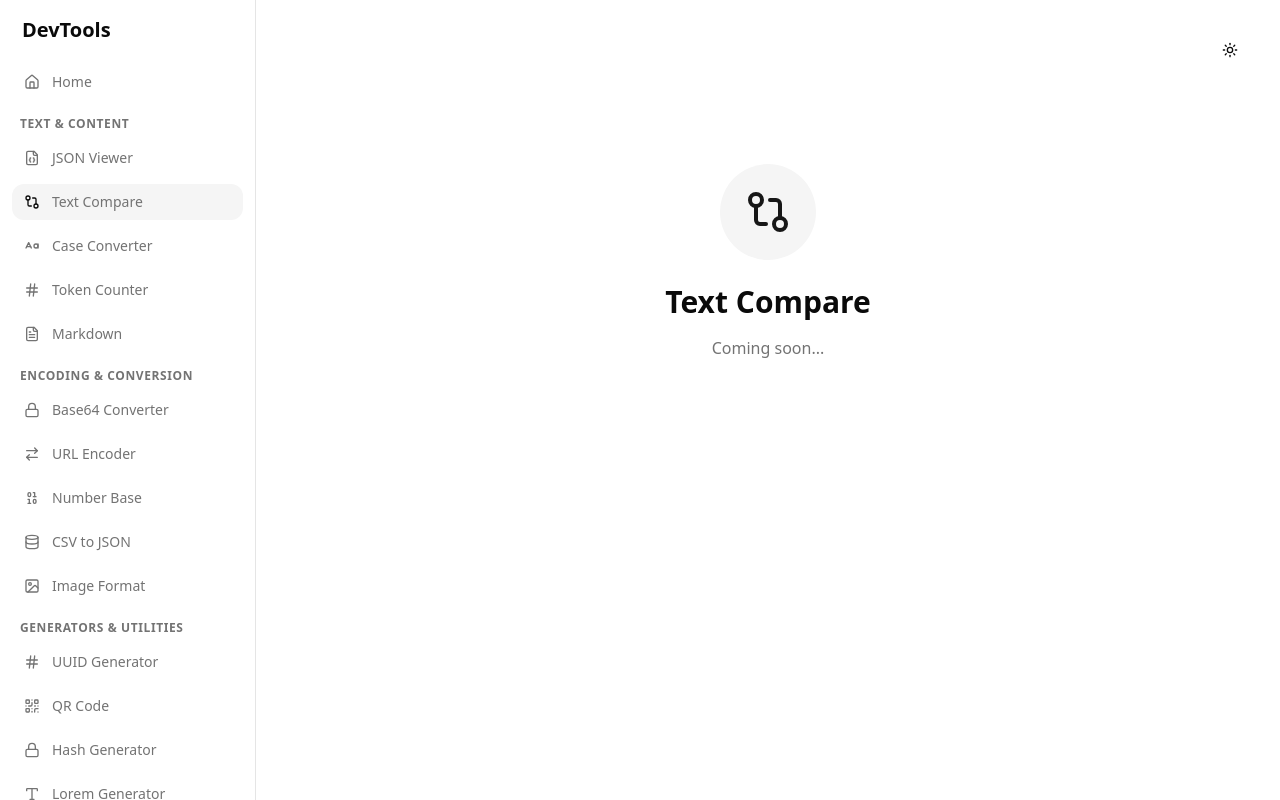
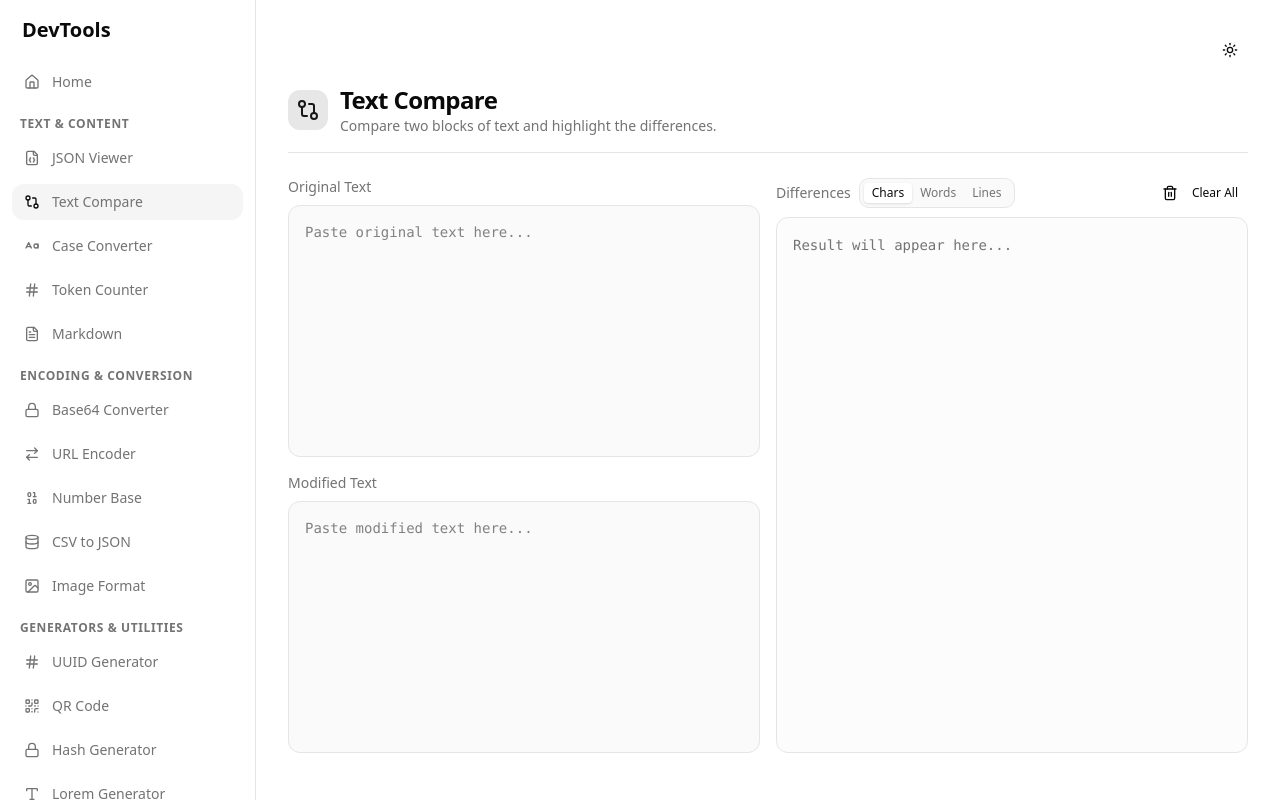
Before and after one commit to Gazi2050/toolkit, a SvelteKit app: page /text-compare in a window 1280 px wide. Built offline with nearby package versions, Linux system fonts and the light colour scheme.

Commit message:
Add TextCompare tool with diff support and custom scrollbar

```diff
--- a/package.json
+++ b/package.json
@@ -40,5 +40,9 @@
 		"typescript-eslint": "^8.47.0",
 		"vite": "^7.2.2",
 		"vite-plugin-devtools-json": "^1.0.0"
+	},
+	"dependencies": {
+		"@types/diff": "^8.0.0",
+		"diff": "^8.0.2"
 	}
 }
--- a/src/lib/components/tools/JsonViewer.svelte
+++ b/src/lib/components/tools/JsonViewer.svelte
@@ -2,10 +2,10 @@
 	import { Copy, Trash2, FileJson, Minimize, Maximize } from '@lucide/svelte';
 	import { Button } from '$lib/components/ui/button';
 
-	let input = '';
-	let output = '';
-	let error = '';
-	let mode: 'format' | 'minify' = 'format';
+	let input = $state('');
+	let output = $state('');
+	let error = $state('');
+	let mode: 'format' | 'minify' = $state('format');
 
 	function formatJSON() {
 		try {
@@ -52,13 +52,10 @@
 			navigator.clipboard.writeText(output);
 		}
 	}
-
-	// Auto-format on input change if valid (optional, maybe too aggressive)
-	// For now, let's stick to manual buttons or maybe format on paste?
 </script>
 
 <div class="grid h-[calc(100vh-12rem)] gap-4 lg:grid-cols-2">
-	<div class="flex flex-col gap-2">
+	<div class="flex h-full min-h-0 flex-col gap-2">
 		<div class="flex items-center justify-between">
 			<label for="json-input" class="text-sm font-medium text-muted-foreground">Input JSON</label>
 			<div class="flex gap-2">
@@ -70,12 +67,12 @@
 		<textarea
 			id="json-input"
 			bind:value={input}
-			class="flex-1 resize-none rounded-lg border bg-muted/50 p-4 font-mono text-sm focus:outline-none focus:ring-2 focus:ring-primary"
+			class="custom-scrollbar flex-1 resize-none rounded-lg border bg-muted/50 p-4 font-mono text-sm focus:outline-none focus:ring-2 focus:ring-primary"
 			placeholder="Paste your JSON here..."
 		></textarea>
 	</div>
 
-	<div class="flex flex-col gap-2">
+	<div class="flex h-full min-h-0 flex-col gap-2">
 		<div class="flex items-center justify-between">
 			<span class="text-sm font-medium text-muted-foreground">Output</span>
 			<div class="flex gap-2">
@@ -94,7 +91,7 @@
 					Error: {error}
 				</div>
 			{:else}
-				<pre class="h-full overflow-auto p-4 font-mono text-sm text-green-400">{output}</pre>
+				<pre class="custom-scrollbar h-full overflow-auto p-4 font-mono text-sm text-green-400">{output}</pre>
 			{/if}
 		</div>
 	</div>
--- /dev/null
+++ b/src/lib/components/tools/TextCompare.svelte
@@ -0,0 +1,115 @@
+<script lang="ts">
+	import { diffChars, diffLines, diffWords } from 'diff';
+	import { Button } from '$lib/components/ui/button';
+	import { Copy, Trash2, GitCompare } from '@lucide/svelte'; // Note: lucide-svelte import fixed in previous step but just to be safe
+
+	let oldText = $state('');
+	let newText = $state('');
+	let diffResult: any[] = $state([]);
+	let mode: 'chars' | 'words' | 'lines' = $state('chars');
+
+	function calculateDiff() {
+		if (!oldText && !newText) {
+			diffResult = [];
+			return;
+		}
+
+		switch (mode) {
+			case 'chars':
+				diffResult = diffChars(oldText, newText);
+				break;
+			case 'words':
+				diffResult = diffWords(oldText, newText);
+				break;
+			case 'lines':
+				diffResult = diffLines(oldText, newText);
+				break;
+		}
+	}
+
+	function clear() {
+		oldText = '';
+		newText = '';
+		diffResult = [];
+	}
+
+	// Recalculate when inputs or mode change
+	$effect(() => {
+		if (oldText || newText || mode) calculateDiff();
+	});
+</script>
+
+<div class="grid h-[calc(100vh-14rem)] gap-4 lg:grid-cols-2">
+	<!-- Inputs -->
+	<div class="flex flex-col gap-4">
+		<div class="flex h-1/2 flex-col gap-2">
+			<label for="original" class="text-sm font-medium text-muted-foreground">Original Text</label>
+			<textarea
+				id="original"
+				bind:value={oldText}
+				class="flex-1 resize-none rounded-lg border bg-muted/50 p-4 font-mono text-sm focus:outline-none focus:ring-2 focus:ring-primary"
+				placeholder="Paste original text here..."
+			></textarea>
+		</div>
+		<div class="flex h-1/2 flex-col gap-2">
+			<label for="modified" class="text-sm font-medium text-muted-foreground">Modified Text</label>
+			<textarea
+				id="modified"
+				bind:value={newText}
+				class="flex-1 resize-none rounded-lg border bg-muted/50 p-4 font-mono text-sm focus:outline-none focus:ring-2 focus:ring-primary"
+				placeholder="Paste modified text here..."
+			></textarea>
+		</div>
+	</div>
+
+	<!-- Output -->
+	<div class="flex flex-col gap-2">
+		<div class="flex items-center justify-between">
+			<div class="flex items-center gap-2">
+				<span class="text-sm font-medium text-muted-foreground">Differences</span>
+				<div class="flex rounded-md border bg-muted/50 p-1">
+					<button
+						class="rounded px-2 py-0.5 text-xs font-medium transition-colors {mode === 'chars' ? 'bg-background shadow-sm' : 'text-muted-foreground hover:text-foreground'}"
+						onclick={() => (mode = 'chars')}
+					>
+						Chars
+					</button>
+					<button
+						class="rounded px-2 py-0.5 text-xs font-medium transition-colors {mode === 'words' ? 'bg-background shadow-sm' : 'text-muted-foreground hover:text-foreground'}"
+						onclick={() => (mode = 'words')}
+					>
+						Words
+					</button>
+					<button
+						class="rounded px-2 py-0.5 text-xs font-medium transition-colors {mode === 'lines' ? 'bg-background shadow-sm' : 'text-muted-foreground hover:text-foreground'}"
+						onclick={() => (mode = 'lines')}
+					>
+						Lines
+					</button>
+				</div>
+			</div>
+			<Button variant="ghost" size="sm" onclick={clear} class="h-8 text-xs">
+				<Trash2 class="mr-2 h-3 w-3" />
+				Clear All
+			</Button>
+		</div>
+
+		<div class="relative flex-1 overflow-hidden rounded-lg border bg-muted/30">
+			<div class="h-full overflow-auto p-4 font-mono text-sm leading-relaxed">
+				{#each diffResult as part}
+					<span
+						class="{part.added ? 'bg-green-500/20 text-green-600 dark:text-green-400' : ''} {part.removed ? 'bg-red-500/20 text-red-600 dark:text-red-400 decoration-red-500/50 line-through' : ''}"
+					>
+						{part.value}
+					</span>
+				{/each}
+				{#if diffResult.length === 0 && (oldText || newText)}
+					<span class="text-muted-foreground italic">No differences found.</span>
+				{/if}
+				{#if !oldText && !newText}
+					<span class="text-muted-foreground">Result will appear here...</span>
+				{/if}
+			</div>
+		</div>
+	</div>
+</div>
--- a/src/routes/layout.css
+++ b/src/routes/layout.css
@@ -130,4 +130,14 @@
 	.text-gradient {
 		@apply bg-gradient-to-r from-primary to-muted-foreground bg-clip-text text-transparent;
 	}
+	.custom-scrollbar::-webkit-scrollbar {
+		width: 8px;
+		height: 8px;
+	}
+	.custom-scrollbar::-webkit-scrollbar-track {
+		@apply bg-muted/50 rounded-full;
+	}
+	.custom-scrollbar::-webkit-scrollbar-thumb {
+		@apply bg-muted-foreground/30 rounded-full hover:bg-muted-foreground/50 transition-colors;
+	}
 }
--- a/src/routes/text-compare/+page.svelte
+++ b/src/routes/text-compare/+page.svelte
@@ -1,11 +1,18 @@
 <script lang="ts">
+	import TextCompare from '$lib/components/tools/TextCompare.svelte';
 	import { GitCompare } from '@lucide/svelte';
 </script>
 
-<div class="flex flex-col items-center justify-center py-20 text-center">
-	<div class="mb-6 rounded-full bg-muted p-6">
-		<GitCompare class="h-12 w-12 text-primary" />
+<div class="flex h-full flex-col">
+	<div class="mb-6 flex items-center gap-3 border-b pb-4">
+		<div class="rounded-lg bg-primary/10 p-2 text-primary">
+			<GitCompare class="h-6 w-6" />
+		</div>
+		<div>
+			<h1 class="text-2xl font-bold tracking-tight">Text Compare</h1>
+			<p class="text-sm text-muted-foreground">Compare two blocks of text and highlight the differences.</p>
+		</div>
 	</div>
-	<h1 class="mb-4 text-3xl font-bold">Text Compare</h1>
-	<p class="text-muted-foreground">Coming soon...</p>
+
+	<TextCompare />
 </div>
```
Also changed, not shown: 1 other file (tests, documents, lock files or other folders).
